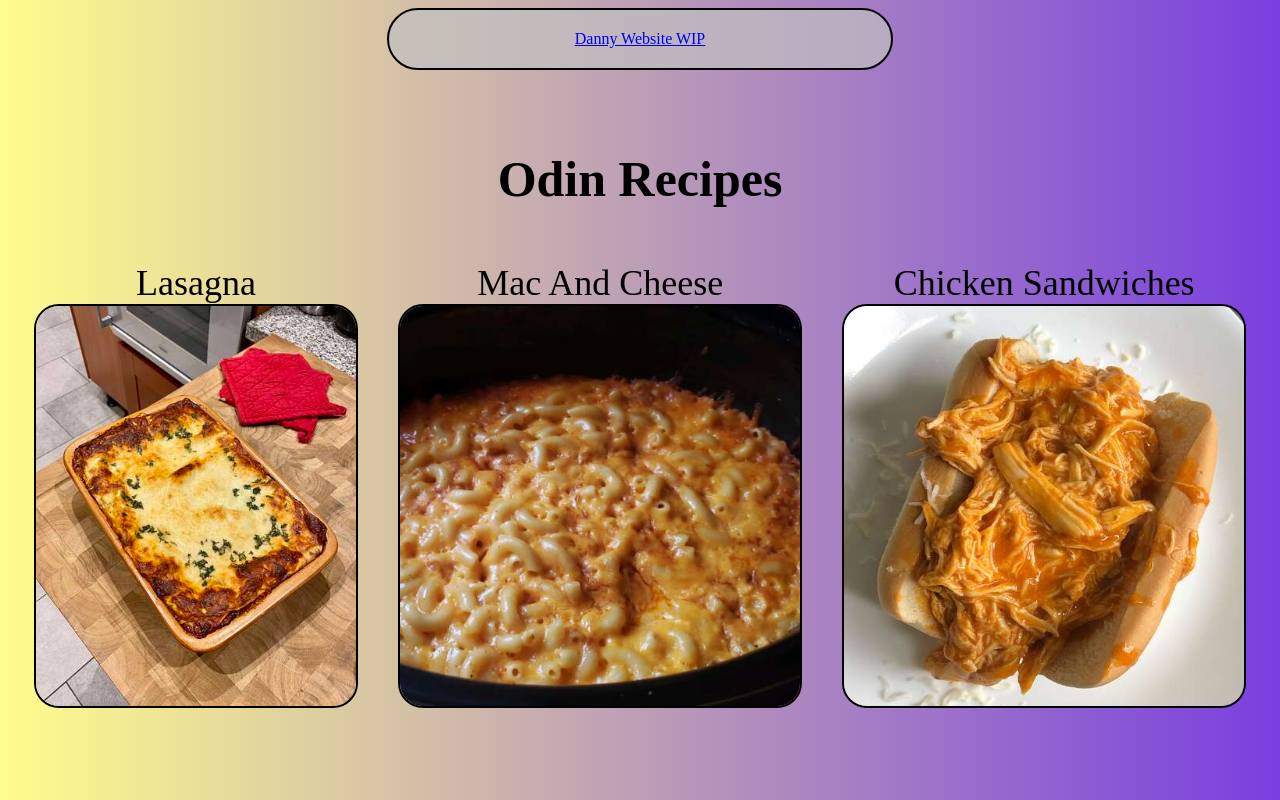
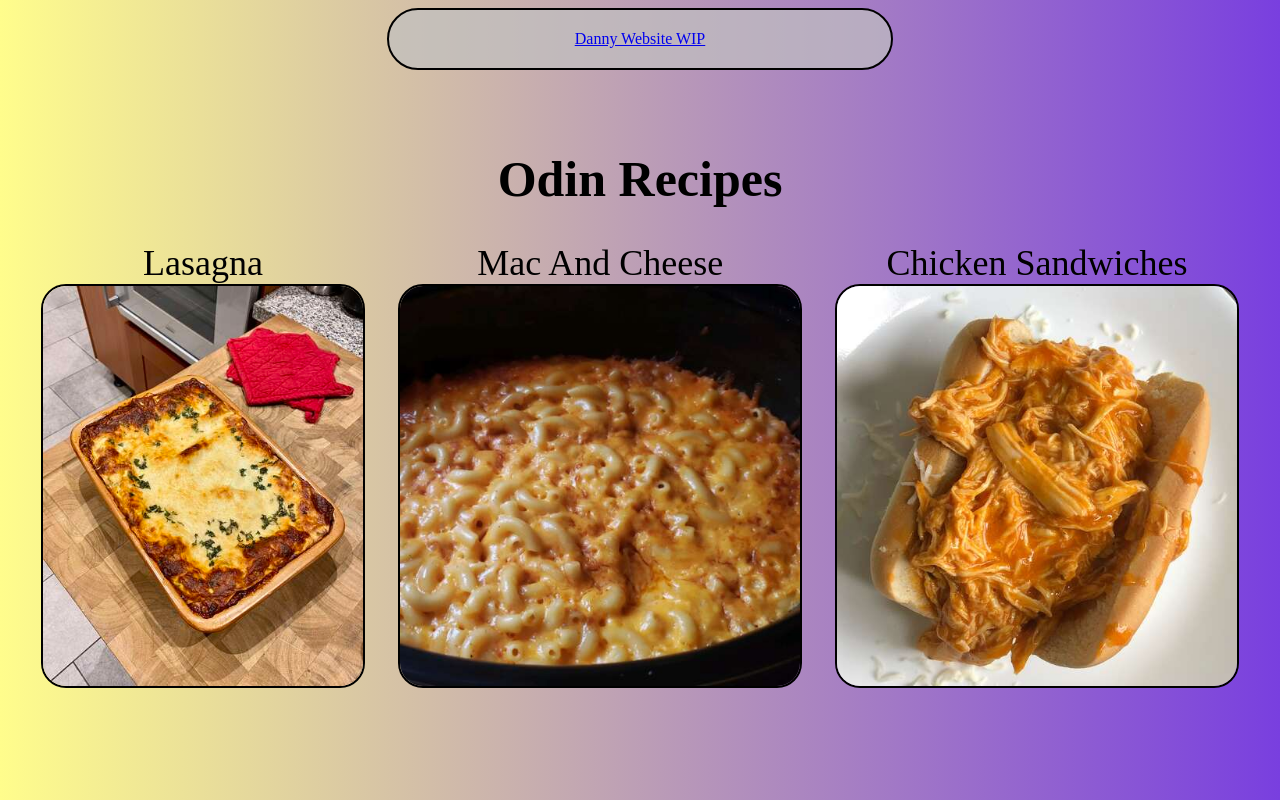
Before and after one commit to DannyTheKO/odin-recipes, a plain HTML site: page index.html in a window 1280 px wide. Drawn offline with Linux system fonts and the light colour scheme.

Commit message:
Update styles.css

```diff
--- a/css/styles.css
+++ b/css/styles.css
@@ -97,16 +97,17 @@ ol li::before {
 
 .recipe-container ul {
     padding-inline-start: 0px;
+    list-style: none;
     text-align: center;
     width: auto;
     display: flex;
-    justify-content: center;
+    flex-wrap: wrap;
+    justify-content: space-evenly;
 }
 
 .recipe-container ul li{
-    display: inline-block;
-    padding: 20px;
     font-size: 36px;
+    /* gap: 1rem; */
 }
 
 /* Lasagna */
```
